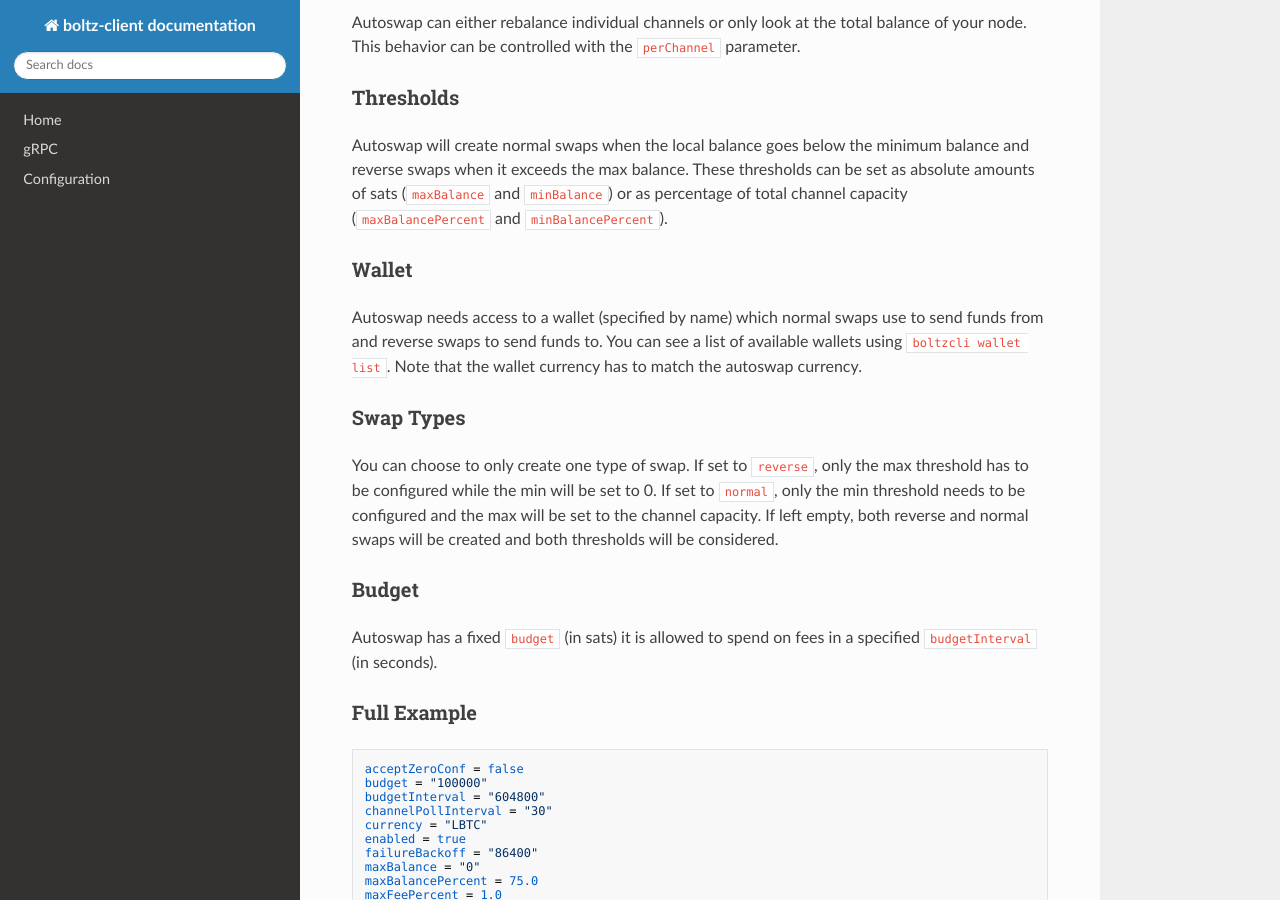
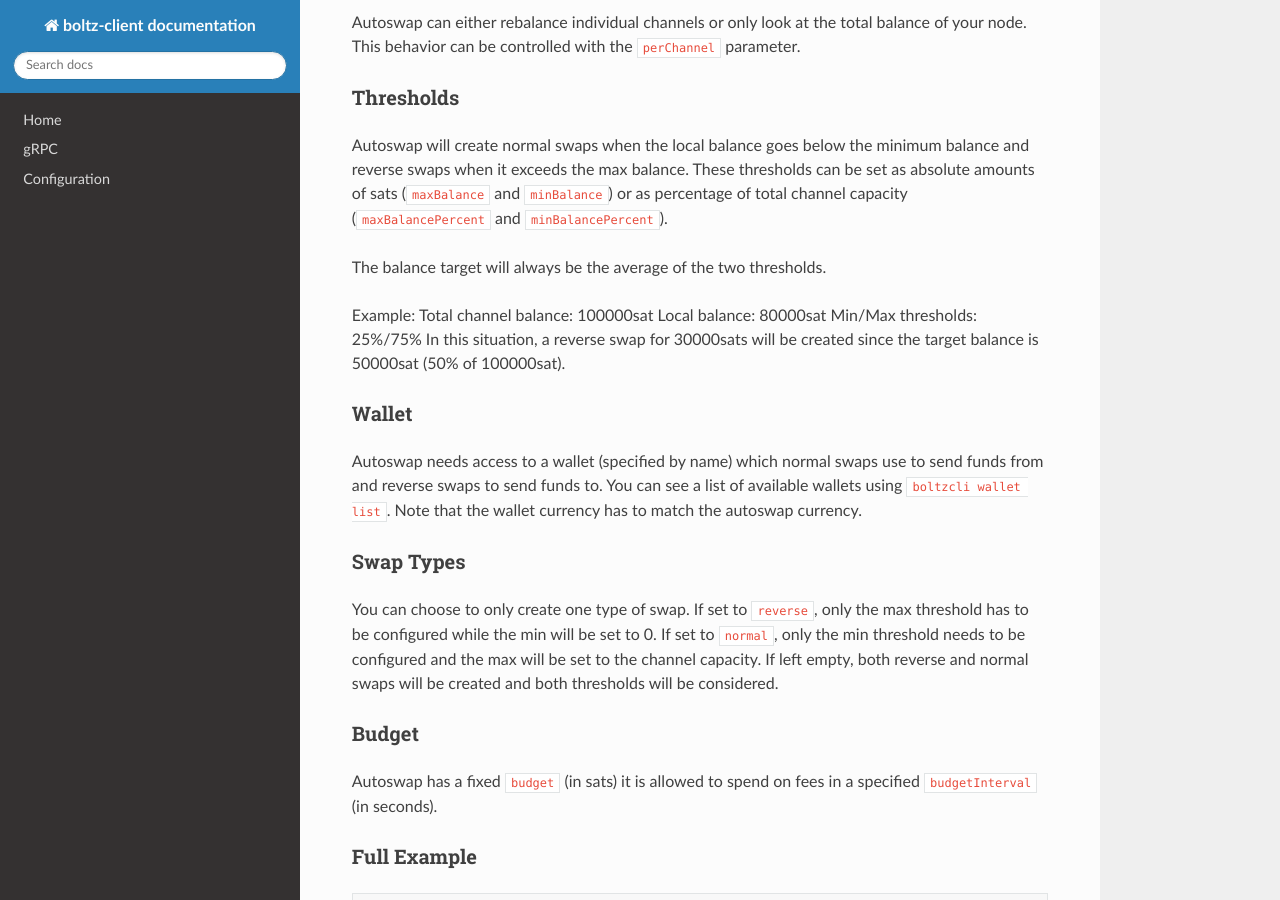
Before and after one commit to BoltzExchange/boltz-client, an MkDocs documentation site: the page built from docs/autoswap.md, in a window 1280 px wide and 900 px high, scrolled down 631 px. Built offline with MkDocs 1.6.1, drawn with Linux system fonts in a browser that asks for light colours; nearby versions of some CDN libraries.

Commit message:
docs: explain autoswap target (#117)

```diff
--- a/docs/autoswap.md
+++ b/docs/autoswap.md
@@ -17,6 +17,14 @@ Autoswap can either rebalance individual channels or only look at the total bala
 ### Thresholds
 
 Autoswap will create normal swaps when the local balance goes below the minimum balance and reverse swaps when it exceeds the max balance. These thresholds can be set as absolute amounts of sats (`maxBalance` and `minBalance`) or as percentage of total channel capacity (`maxBalancePercent` and `minBalancePercent`).
+
+The balance target will always be the average of the two thresholds.
+
+Example:
+Total channel balance: 100000sat
+Local balance: 80000sat
+Min/Max thresholds: 25%/75%
+In this situation, a reverse swap for 30000sats will be created since the target balance is 50000sat (50% of 100000sat).
 
 ### Wallet
 
```
Also changed, not shown: 2 other files.
